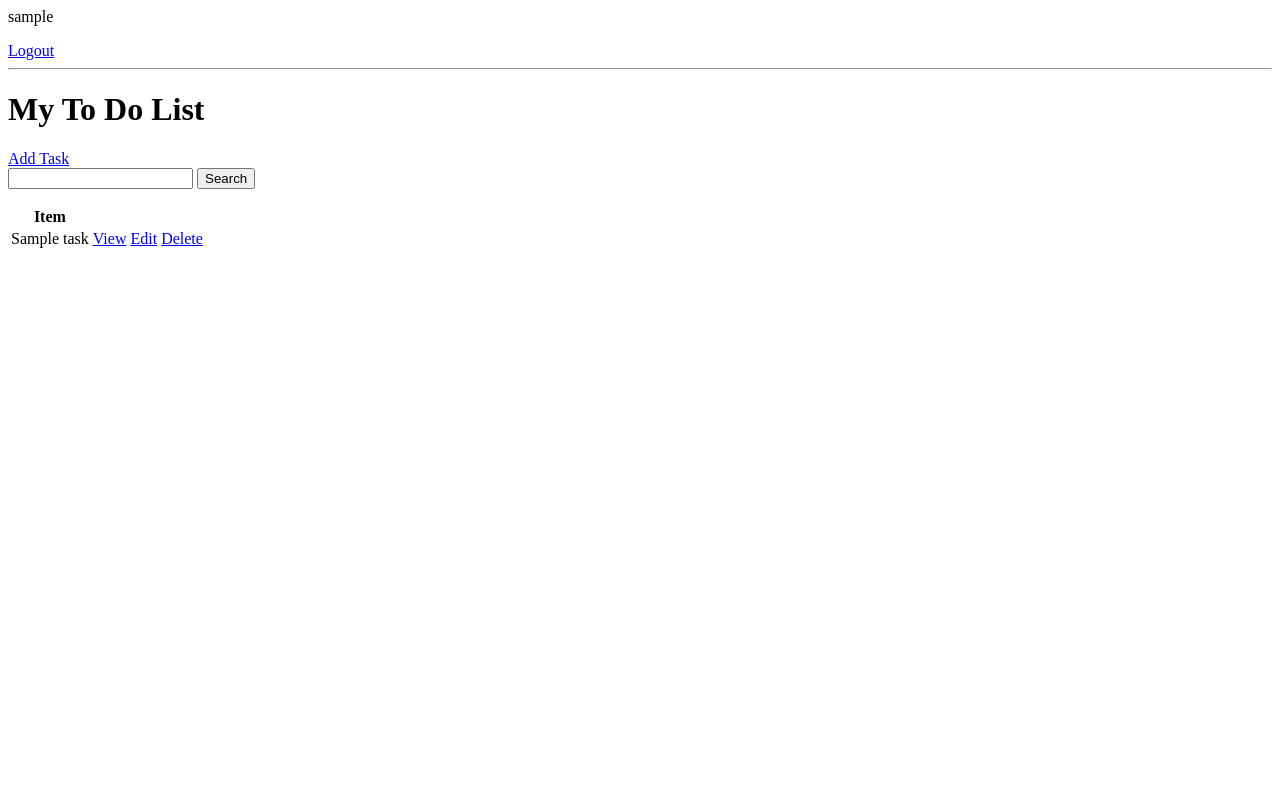
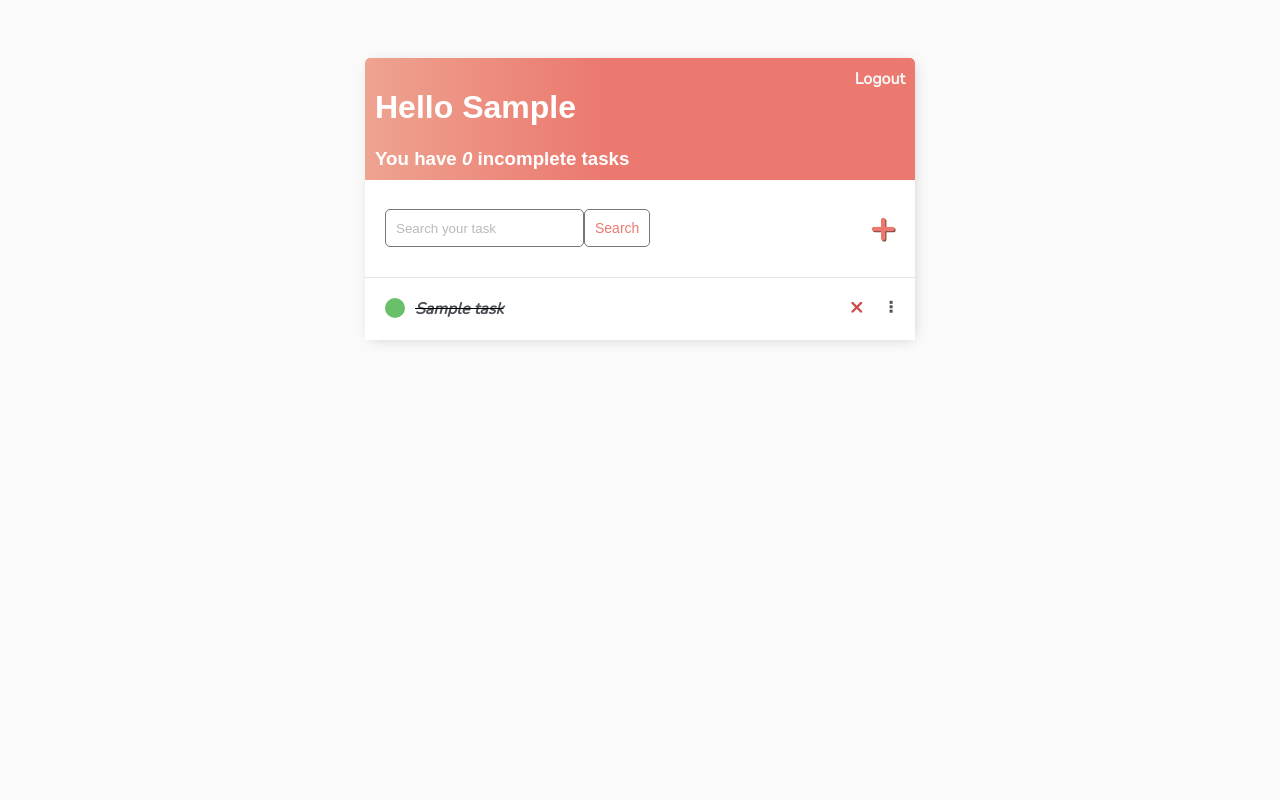
Before and after one commit to pearsettings44/ToDoApp, a Django app: page / in a window 1280 px wide. Run offline with Django 4.2, Linux system fonts and the light colour scheme; a user stored in the database is signed in; tables that the repository leaves empty hold one stand-in row (values such as "Sample post").

Commit message:
Add styles

```diff
--- /dev/null
+++ b/todoapp/base/templates/base/main.html
@@ -0,0 +1,203 @@
+<!DOCTYPE html>
+<html lang="en">
+  <head>
+    <meta charset="UTF-8" />
+    <meta http-equiv="X-UA-Compatible" content="IE=edge" />
+    <meta name="viewport" content="width=device-width, initial-scale=1.0" />
+    <link rel="preconnect" href="https://fonts.googleapis.com" />
+    <link rel="preconnect" href="https://fonts.gstatic.com" crossorigin />
+    <link
+      href="https://fonts.googleapis.com/css2?family=Nunito:wght@200&display=swap"
+      rel="stylesheet"
+    />
+    <title>ToDoApp</title>
+    <style>
+      body {
+        background-color: #fafafa;
+        font-family: "Nunito", sans-serif;
+        padding-top: 50px;
+      }
+
+      h1,
+      h2,
+      h3,
+      h4,
+      h5,
+      h6 {
+        font-family: "Raleway", sans-serif;
+      }
+
+      a,
+      p {
+        color: #4b5156;
+      }
+
+      a {
+        font-weight: 600;
+      }
+
+      .container {
+        max-width: 550px;
+        margin: auto;
+        background-color: #fff;
+        -webkit-box-shadow: 2px 2px 13px -4px rgba(0, 0, 0, 0.21);
+        box-shadow: 2px 2px 13px -4px rgba(0, 0, 0, 0.21);
+      }
+
+      input {
+        outline: none;
+        border: none;
+      }
+
+      .header-bar {
+        display: flex;
+        justify-content: space-between;
+        color: #fff;
+        padding: 10px;
+        border-radius: 5px 5px 0 0;
+        background: linear-gradient(
+          90deg,
+          #eea390 0%,
+          #eb796f 43%,
+          #eb796f 100%
+        );
+      }
+
+      .header-bar a {
+        color: rgb(247, 247, 247);
+        text-decoration: none;
+      }
+
+      .task-wrapper {
+        display: flex;
+        align-items: center;
+        justify-content: space-between;
+        background-color: #fff;
+        border-top: 1px solid #dfe4ea;
+        overflow: hidden;
+      }
+
+      .task-title {
+        display: flex;
+        padding: 20px;
+      }
+
+      .task-title a {
+        text-decoration: none;
+        color: #4b5156;
+        margin-left: 10px;
+      }
+
+      .task-complete-icon {
+        height: 20px;
+        width: 20px;
+        background-color: rgb(105, 192, 105);
+        border-radius: 50%;
+      }
+
+      .task-incomplete-icon {
+        height: 20px;
+        width: 20px;
+        background-color: rgb(218, 218, 218);
+        border-radius: 50%;
+      }
+
+      .delete-link {
+        text-decoration: none;
+        font-weight: 900;
+        color: #cf4949;
+        font-size: 22px;
+        line-height: 0;
+        padding: 20px 0px;
+      }
+
+      /*Handle Classes*/
+
+      .handle {
+        display: inline-block;
+        padding: 20px 16px;
+        cursor: grab;
+        user-select: none;
+      }
+
+      .handle:after,
+      .handle:before {
+        display: block;
+        content: "";
+      }
+
+      .handle:active,
+      .handle:active:before,
+      .handle:active:after {
+        cursor: grabbing;
+      }
+
+      .dropArea {
+        background-color: #f1f2f6;
+        color: black;
+        border: #ced6e0 1px solid;
+      }
+
+      .selectedTask {
+        opacity: 0.6;
+      }
+
+      #add-link {
+        color: #eb796f;
+        text-decoration: none;
+        font-size: 42px;
+        text-shadow: 1px 1px #81413b;
+      }
+
+      #search-add-wrapper {
+        display: flex;
+        justify-content: space-between;
+        align-items: center;
+        padding: 20px;
+      }
+
+      @media screen and (max-width: 320px) {
+        #search-add-wrapper {
+          padding: 10px;
+        }
+      }
+
+      input[type="text"],
+      input[type="password"],
+      textarea {
+        border: 1px solid #757575;
+        border-radius: 5px;
+        padding: 10px;
+        width: 90%;
+      }
+
+      label {
+        padding-top: 10px !important;
+        display: block;
+      }
+
+      ::placeholder {
+        font-weight: 300;
+        opacity: 0.5;
+      }
+
+      .button {
+        border: 1px solid #757575;
+        background-color: #fff;
+        color: #eb796f;
+        padding: 10px;
+        font-size: 14px;
+        border-radius: 5px;
+        cursor: pointer;
+        text-decoration: none;
+      }
+
+      .card-body {
+        padding: 20px;
+      }
+    </style>
+  </head>
+  <body>
+    <div class="container">{% block content %} {% endblock %}</div>
+  </body>
+</html>
--- a/todoapp/base/templates/base/task_list.html
+++ b/todoapp/base/templates/base/task_list.html
@@ -1,32 +1,67 @@
-{% if request.user.is_authenticated %}
-<p>{{request.user}}</p>
-<a href="{% url 'logout' %}">Logout</a>
-{% else %}
-<a href="{% url 'login' %}">Login</a>
-{% endif %}
+{% extends 'base/main.html' %} {% block content %}
 
-<hr />
-<h1>My To Do List</h1>
-<a href="{% url 'task-create' %}">Add Task</a>
+<div class="header-bar">
+  <div>
+    <h1>Hello {{request.user|title}}</h1>
+    <h3 style="margin: 0">
+      You have <i>{{count}}</i> incomplete task{{ count|pluralize:"s"}}
+    </h3>
+  </div>
+  {% if request.user.is_authenticated %}
+  <a href="{% url 'logout' %}">Logout</a>
+  {% else %}
+  <a href="{% url 'login' %}">Login</a>
+  {% endif %}
+</div>
 
-<form action="" method="GET">
-  <input type="text" name="search-area" value="{{search_input}}">
-  <input type="submit" value="Search">
-</form>
+<div id="search-add-wrapper">
+  <form method="GET" style="display: flex">
+    <input
+      type="text"
+      name="search-area"
+      placeholder="Search your task"
+      value="{{search_input}}"
+    />
+    <input class="button" type="submit" value="Search" />
+  </form>
+  {% if tasks|length > 0 %}
+  <a id="add-link" href="{% url 'task-create' %}">&#x2b;</a>
+  {% endif %}
+</div>
 
-<table>
-  <tr>
-    <th>Item</th>
-    <th></th>
-  </tr>
+<div id="tasklist" class="task-items-wrapper">
   {% for task in tasks %}
-  <tr>
-    <td>{{task.title}}</td>
-    <td><a href="{% url 'task' task.id %}">View</a></td>
-    <td><a href="{% url 'task-update' task.id %}">Edit</a></td>
-    <td><a href="{% url 'task-delete' task.id %}">Delete</a></td>
-  </tr>
+  <div class="task-wrapper" data-position="{{task.pk}}">
+    <div class="task-title">
+      {% if task.complete %}
+      <div class="task-complete-icon"></div>
+      <i
+        ><s><a href="{% url 'task-update' task.id %}">{{task}}</a></s></i
+      >
+      {% else %}
+      <div class="task-incomplete-icon"></div>
+      <a href="{% url 'task-update' task.id %}">{{task}}</a> {% endif %}
+    </div>
+    <div class="task-controls">
+      <a class="delete-link" href="{% url 'task-delete' task.id %}">&#215;</a>
+      <a href="{% url 'task-update' task.id %}"><span class="handle">&nbsp;&#10247;</span></a>
+    </div>
+  </div>
+
   {% empty %}
-  <h3>No items in list</h3>
+  <div style="text-align: center; padding-bottom: 10px; line-height: 1em">
+    <h3>No new tasks are created.</h3>
+    <h3>
+      Create a
+      <a
+        style="text-decoration: none; color: #e53935"
+        href="{% url 'task-create' %}"
+        >New task</a
+      >
+      !
+    </h3>
+  </div>
   {% endfor %}
-</table>
+</div>
+
+{% endblock content %}
```
Also changed, not shown: todoapp/base/templates/base/login.html (+20 -7 lines), todoapp/base/templates/base/register.html (+20 -7 lines), todoapp/base/templates/base/task_confirm_delete.html (+15 -6 lines), todoapp/base/templates/base/task_form.html (+19 -7 lines).
